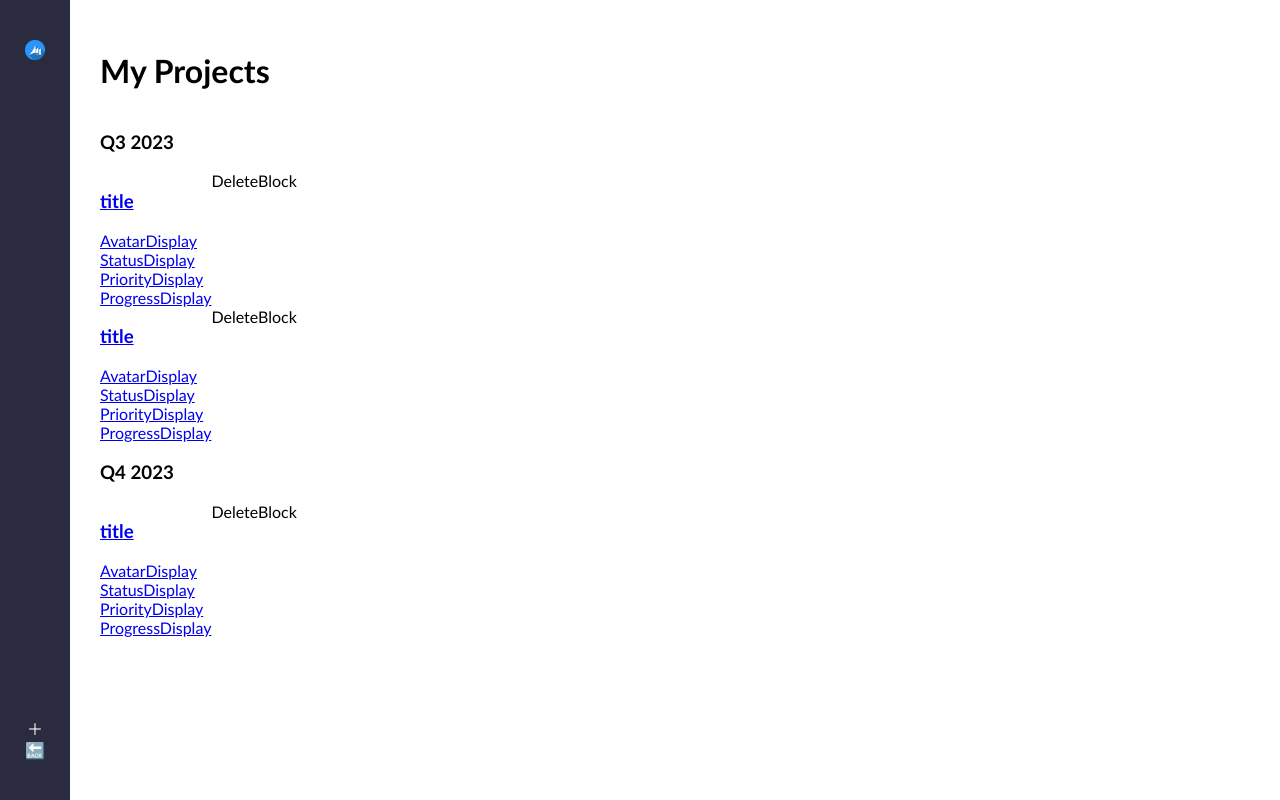
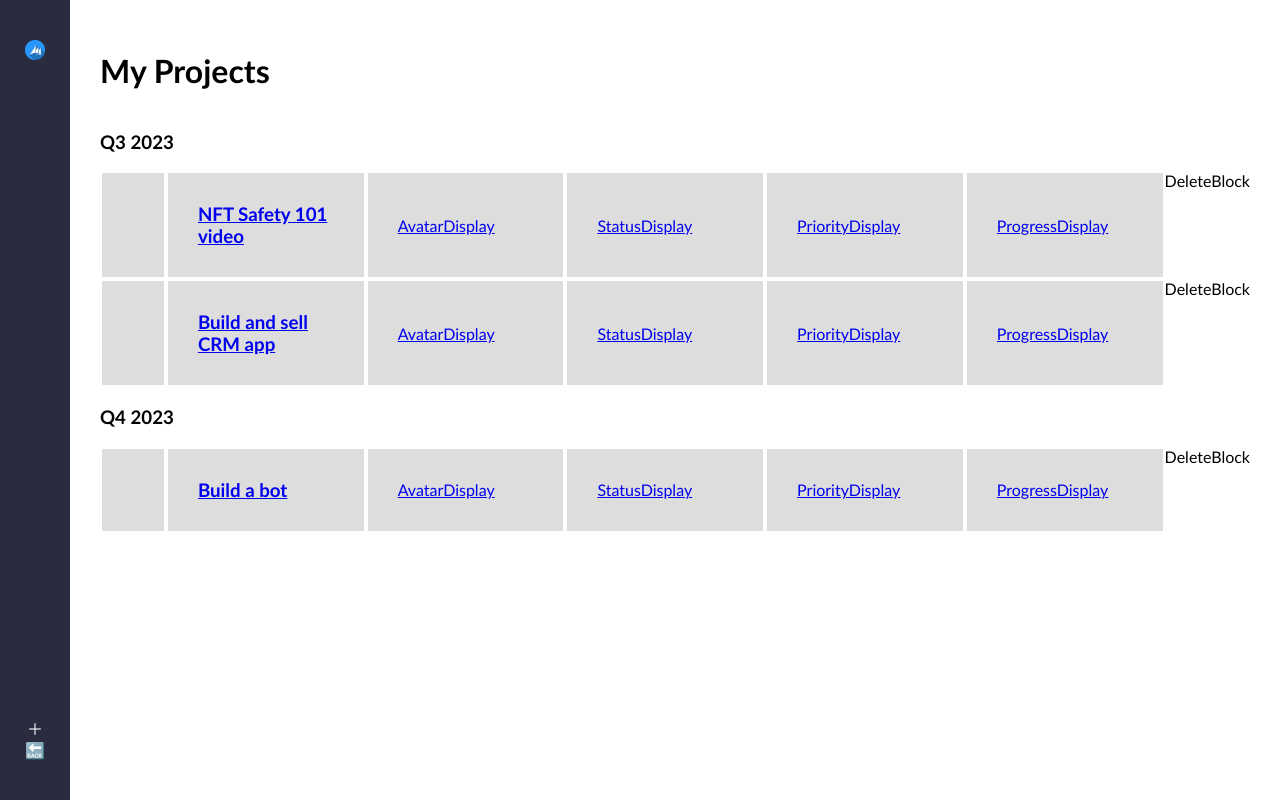
Before and after one commit to arjunivor/crm_app, a React (Create React App) app: page / in a window 1280 px wide. Built offline with nearby package versions, Linux system fonts and the light colour scheme.

Commit message:
added css, added code to TicketCard.js and Dashboard.js

```diff
--- a/src/components/TicketCard.js
+++ b/src/components/TicketCard.js
@@ -5,12 +5,12 @@ import PriorityDisplay from "./PriorityDisplay";
 import ProgressDisplay from "./ProgressDisplay";
 import StatusDisplay from "./StatusDisplay";
 
-const TicketCard = () => {
+const TicketCard = ({ color, ticket }) => {
   return (
     <div className="ticket-card">
-      <Link>
+      <Link to={"/ticket/${ticket.documentId}"} id="link">
         <div className="ticket-color"></div>
-        <h3>title</h3>
+        <h3>{ticket.title}</h3>
         <AvatarDisplay />
         <StatusDisplay />
         <PriorityDisplay />
--- a/src/index.css
+++ b/src/index.css
@@ -50,3 +50,22 @@ nav .icon {
   display: flex;
   width: 100%;
 }
+
+.ticket-card #link {
+  display: flex;
+  width: 100%;
+}
+
+.ticket-card #link > * {
+  background-color: rgb(221, 221, 221);
+  margin: 2px;
+  padding: 30px;
+  width: 100%;
+  display: flex;
+  align-items: center;
+}
+
+.ticket-card .ticket-color {
+  width: 15px !important;
+  margin: 2px;
+}
--- a/src/pages/Dashboard.js
+++ b/src/pages/Dashboard.js
@@ -54,8 +54,12 @@ const Dashboard = () => {
               <h3>{uniqueCategory}</h3>
               {tickets
                 .filter((ticket) => ticket.category === uniqueCategory)
-                .map((filteredTicket, ticketIndex) => (
-                  <TicketCard />
+                .map((filteredTicket, _index) => (
+                  <TicketCard
+                    id={_index}
+                    color={filteredTicket.color}
+                    ticket={filteredTicket}
+                  />
                 ))}
             </div>
           ))}
```
